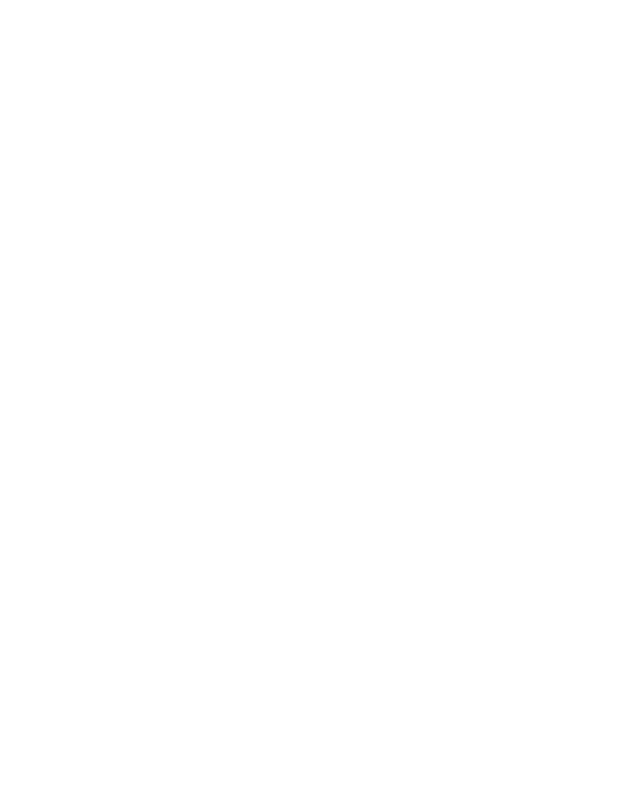
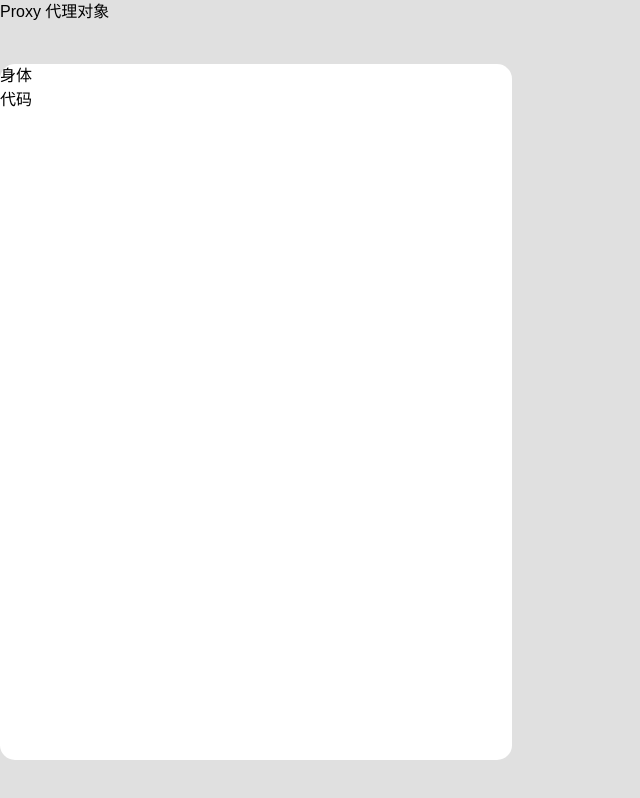
Before and after one commit to wutiaowu5t5/JavascriptUtils, a Vue app: page /proxy in a window 1280 px wide. Before the commit this address had no page. Shown: the whole page, without its empty margins (0-640 px from the left). Built offline with nearby package versions, Linux system fonts and the light colour scheme.

Commit message:
feat(custom): proxy代理对象

```diff
--- a/components.d.ts
+++ b/components.d.ts
@@ -7,9 +7,6 @@
 
 declare module 'vue' {
   export interface GlobalComponents {
-    DialogCommon: typeof import('./src/components/Dialog-Common.vue')['default']
-    ElButton: typeof import('element-plus/es')['ElButton']
-    IconEpAim: typeof import('~icons/ep/aim')['default']
     RouterLink: typeof import('vue-router')['RouterLink']
     RouterView: typeof import('vue-router')['RouterView']
   }
--- a/src/App.vue
+++ b/src/App.vue
@@ -4,12 +4,44 @@
  * @Time: 2024/5/20 11:56
 -->
 <template>
-  <router-view ref="page" />
+  <router-view v-slot="{ Component }">
+    <transition name="scale-slide">
+      <component :is="Component" />
+    </transition>
+  </router-view>
 </template>
 
 <script setup>
 </script>
 
-<style scoped>
+<style lang="less">
+@import './assets/css/initStyle.less';
+@import './assets/css/common.less';
+body {
+  background-color: black;
+}
+</style>
 
+<style scoped lang="less">
+.scale-slide-enter-active,
+.scale-slide-leave-active {
+  position: absolute;
+  transition: all 0.85s ease;
+}
+
+.scale-slide-enter-from {
+  left: -100%;
+}
+
+.scale-slide-enter-to {
+  left: 0;
+}
+
+.scale-slide-leave-from {
+  transform: scale(1);
+}
+
+.scale-slide-leave-to {
+  transform: scale(0.8);
+}
 </style>
--- /dev/null
+++ b/src/assets/css/common.less
@@ -0,0 +1,36 @@
+.init-background-style {
+  width: 100vw;
+  height: 100vh;
+  display: flex;
+  justify-content: center;
+  flex-direction: column;
+  overflow-y: auto;
+
+  /* 滚动条 */
+  &::-webkit-scrollbar-thumb:horizontal { /*水平滚动条的样式*/
+    width: 4px;
+    background-color: #CCCCCC;
+    -webkit-border-radius: 6px;
+  }
+  &::-webkit-scrollbar-track-piece {
+    background-color: #fff; /*滚动条的背景颜色*/
+    -webkit-border-radius: 0; /*滚动条的圆角宽度*/
+  }
+  &::-webkit-scrollbar {
+    width: 10px; /*滚动条的宽度*/
+    height: 8px; /*滚动条的高度*/
+  }
+  &::-webkit-scrollbar-thumb:vertical { /*垂直滚动条的样式*/
+    height: 10px;
+    background-color: #999;
+    -webkit-border-radius: 4px;
+    outline: 2px solid #fff;
+    outline-offset: -2px;
+    border: 2px solid #fff;
+  }
+  &::-webkit-scrollbar-thumb:hover { /*滚动条的hover样式*/
+    height: 50px;
+    background-color: #9f9f9f;
+    -webkit-border-radius: 4px;
+  }
+}
--- a/src/assets/css/initStyle.less
+++ b/src/assets/css/initStyle.less
@@ -1,47 +1,18 @@
-// 初始化一些标签的默认样式
-// Reset.less
+// Reset some default styles for common HTML elements
 *,
 *::before,
 *::after {
     box-sizing: border-box;
+    margin: 0;
+    padding: 0;
 }
 
-html {
-    font-size: 16px;
+html,
+body {
+    height: 100%;
+    font-family: Arial, sans-serif;
     line-height: 1.5;
-}
-
-body {
-    margin: 0;
-    font-family: Arial, sans-serif;
-    -webkit-font-smoothing: antialiased;
-    -moz-osx-font-smoothing: grayscale;
-    color: #333;
-    background-color: #fff;
-}
-
-h1, h2, h3, h4, h5, h6 {
-    margin: 0;
-    font-weight: normal;
-}
-
-p {
-    margin: 0;
-}
-
-ul, ol {
-    margin: 0;
-    padding: 0;
-    list-style: none;
-}
-
-a {
-    color: #0366d6;
-    text-decoration: none;
-    &:hover {
-        text-decoration: underline;
-    }
-
+    margin: 0;  // 重置 body 的 margin
 }
 
 img {
@@ -50,86 +21,75 @@
     display: block;
 }
 
-// Utility classes
-.visually-hidden {
-    position: absolute;
-    width: 1px;
-    height: 1px;
-    margin: -1px;
-    padding: 0;
-    overflow: hidden;
-    clip: rect(0, 0, 0, 0);
-    border: 0;
+a {
+    text-decoration: none;
+    color: inherit;
 }
 
-// 补充的Reset.less代码
+ul,
+ol {
+    list-style: none;
+}
+
 button,
 input,
-select,
 textarea {
-    margin: 0;
-    padding: 0;
+    font-family: inherit;
+    border: none;
+    outline: none;
     background: none;
-    border: 1px solid #ccc;
-    font-family: inherit; // 确保表单元素字体与页面其他部分一致
-    font-size: inherit; // 同上
-    line-height: inherit; // 同上
 }
 
-// 移除按钮和输入框在各浏览器中的默认样式
-button,
-input[type="button"],
-input[type="submit"],
-input[type="reset"] {
-    -webkit-appearance: none;
-    -moz-appearance: none;
-    appearance: none;
+table {
+    width: 100%;
+    border-collapse: collapse;
 }
 
-// 确保链接、按钮等可点击元素在移动设备上的可触摸区域
-a,
-button {
-    touch-action: manipulation;
+th,
+td {
+    padding: 0;
+    text-align: left;
 }
 
-// 图像替换类，用于文字替换为图像的技术
-.ir {
-    background-color: transparent;
-    border: 0;
-    overflow: hidden; // 防止图片与文本同时显示
-    text-indent: 100%;
-    white-space: nowrap;
+blockquote,
+q {
+    quotes: none;
 }
 
-// 移除水平表单元素的内外边距
-fieldset,
-legend {
-    margin: 0;
-    padding: 0;
-    border: none;
+blockquote::before,
+blockquote::after,
+q::before,
+q::after {
+    content: '';
 }
 
-// 所有表单控件都应适应其容器的宽度
-input,
-select,
-textarea {
-    width: 100%;
+address {
+    font-style: normal;
 }
 
-// 移除WebKit浏览器默认的内填充及样式
-textarea {
-    overflow: auto; // 避免iOS上的死角
-    resize: vertical; // 允许用户调整textarea的高度，但是不允许调整宽度
+fieldset {
+    border: 0;
+    padding: 0;
+    margin: 0;
 }
 
-// 表格元素的样式
-table {
-    border-collapse: collapse; // 移除HTML表格单元格之间的间距
+legend {
+    display: block;
     width: 100%;
+    padding: 0;
+    margin-bottom: 0;
+    font-size: 1.5em;
+    color: inherit;
 }
 
-.clearfix::after {
-    content: "";
-    display: table;
-    clear: both;
+hr {
+    border: 0;
+    height: 1px;
+    margin: 0;
+    background: #ccc;
 }
+
+pre {
+    white-space: pre-wrap;
+    word-wrap: break-word;
+}
--- a/src/main.js
+++ b/src/main.js
@@ -20,4 +20,6 @@
 import consoleOverridePlugin from './utils/customConsole/consolePlugin'
 app.use(consoleOverridePlugin)
 
+
+
 app.mount('#app')
--- a/src/router/router.js
+++ b/src/router/router.js
@@ -17,7 +17,27 @@
     name: 'Home',
     component: () => import('@/views/Home/Home.vue'),
     meta: {title: 'Home', hidden: false}
+  },
+  {
+    path: '/proxy',
+    name: 'Proxy',
+    component: () => import('@/views/Proxy/Proxy.vue'),
+    meta: {title: 'Proxy 代理对象', hidden: false}
+  },
+  {
+    path: '/color-conversion',
+    name: 'ColorConversion',
+    component: () => import('@/views/ColorConversion/Color-Conversion.vue'),
+    meta: {title: 'ColorConversion', hidden: false}
+  },
+  {
+    path: '/enumeration-formatting',
+    name: 'EnumerationFormatting',
+    component: () => import('@/views/EnumerationFormatting/Enumeration-Formatting.vue'),
+    meta: {title: 'EnumerationFormatting', hidden: false}
   }
+
+
 ]
 // #endregion
 
--- /dev/null
+++ b/src/views/ColorConversion/Color-Conversion.vue
@@ -0,0 +1,29 @@
+<!--
+ * @Description: Color-Conversion.vue
+ * @Author: 5t5
+ * @Time: 2024/6/6 17:17
+-->
+<template>
+  <section class="color-conversion">
+    Color-Conversion
+    <router-link to="/enumeration-formatting">
+      Go to enumeration-formatting
+    </router-link>
+  </section>
+</template>
+
+<script setup>
+// import {reactive, toRefs} from 'vue'
+
+// const state = reactive( {} )
+
+// const {} = toRefs( state )
+</script>
+
+<style scoped lang="less">
+.color-conversion {
+  width: 100vw;
+  height: 100vh;
+  background-color: #FCE238;
+}
+</style>
--- /dev/null
+++ b/src/views/EnumerationFormatting/Enumeration-Formatting.vue
@@ -0,0 +1,29 @@
+<!--
+ * @Description: Enumeration-Formatting.vue
+ * @Author: 5t5
+ * @Time: 2024/6/6 17:17
+-->
+<template>
+  <section class="enumeration-formatting">
+    Enumeration-Formatting
+    <router-link to="/">
+      Go to home
+    </router-link>
+  </section>
+</template>
+
+<script setup>
+// import {reactive, toRefs} from 'vue'
+
+// const state = reactive( {} )
+
+// const {} = toRefs( state )
+</script>
+
+<style scoped>
+.enumeration-formatting{
+  width: 100vw;
+  height: 100vh;
+  background-color: #57b741;
+}
+</style>
--- a/src/views/Home/Home.vue
+++ b/src/views/Home/Home.vue
@@ -13,6 +13,9 @@
       Danger
     </el-button>
     <span>lang lang yu wo~~~</span>
+    <router-link to="/proxy">
+      Go to Proxy
+    </router-link>
     <span>mut ziu dim yan zaau bed dou nei</span>
     <span>mut ziu dim yan zaau bed dou nei</span>
   </div>
@@ -37,9 +40,10 @@
 
 <style scoped lang="less">
 .hello {
-  margin-top: 20px;
+  width: 100vw;
+  height: 100vh;
+  background-color: #38b7fc;
   color: black;
-  width: 100%;
   text-align: center;
   font-size: 40px;
 
--- /dev/null
+++ b/src/views/Proxy/Proxy.vue
@@ -0,0 +1,60 @@
+<!--
+ * @Description: Proxy.vue
+ * @Author: 5t5
+ * @Time: 2024/6/6 17:15
+-->
+<template>
+  <main class="proxy init-background-style">
+    <header class="content-header">
+      {{ title }}
+    </header>
+    <section class="content">
+      <article class="content-body">
+        身体
+      </article>
+      <footer class="content-footer">
+        代码
+      </footer>
+    </section>
+  </main>
+</template>
+
+<script setup>
+import {onMounted, reactive, toRefs} from 'vue'
+import {useRoute} from 'vue-router'
+
+const route = useRoute()
+const state = reactive( {
+  title: ''
+} )
+
+
+// region title
+const setComponentTitle = () => {
+  const {meta} = route
+  state.title = meta.title
+}
+
+onMounted(() => {
+  setComponentTitle()
+})
+// endregion title
+
+
+const {title} = toRefs( state )
+</script>
+
+<style scoped lang="less">
+.proxy {
+  background-color: #e0e0e0;
+
+  .content {
+    width: 40%;
+    height: 100%;
+    background-color: #ffffff;
+    margin: 40px 0;
+    border-radius: 15px;
+  }
+
+}
+</style>
```
Also changed, not shown: .eslintrc.js.
